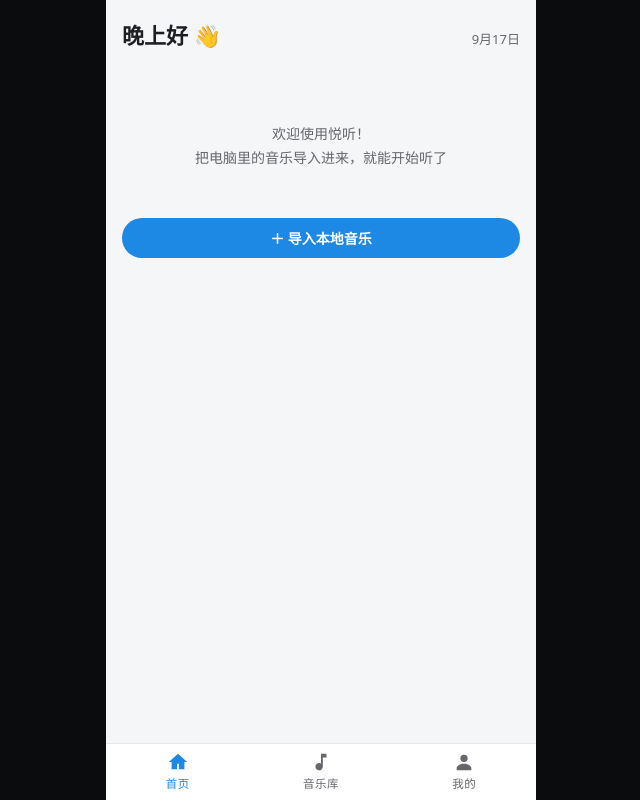
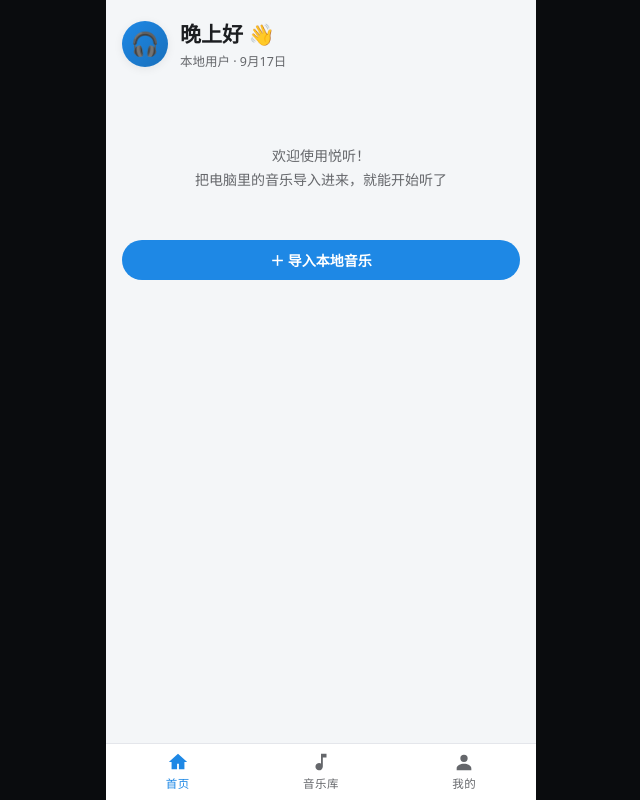
Before and after one commit to qingfeng1760/yueting-music-player, a website with bundled scripts: page index.html in a window 1280 px wide. Shown: the whole page, without its empty margins (319-959 px from the left). Built offline with nearby package versions, Linux system fonts and the light colour scheme.

Commit message:
调整：首页左上角改为用户头像
- 头像为圆形主色渐变，跟随自定义界面颜色变化
- 问候语与日期移到头像右侧；点击头像进入「我的」页

测试：uitest 新增检查（头像位于页面左上角且尺寸可点击、在问候语左侧、
点击后跳转 #/me），界面自检 10/10 通过；Node 测试 74/74 通过。

```diff
--- a/css/pages.css
+++ b/css/pages.css
@@ -71,6 +71,33 @@
 .game-icon { font-size: 34px; }
 .game-title { font-weight: 700; font-size: 15.5px; }
 .game-sub { font-size: 12.5px; color: var(--text-2); margin-top: 3px; line-height: 1.5; }
+
+/* ===== 首页头部：左上角用户头像 ===== */
+.home-head {
+  display: flex;
+  align-items: center;
+  gap: 12px;
+  margin-bottom: 16px;
+}
+.home-avatar {
+  width: 46px; height: 46px;
+  border-radius: 50%;
+  border: none;
+  cursor: pointer;
+  flex-shrink: 0;
+  font-size: 23px;
+  line-height: 1;
+  display: flex; align-items: center; justify-content: center;
+  color: var(--on-primary);
+  background: linear-gradient(135deg, var(--primary), var(--primary-strong));
+  box-shadow: var(--shadow);
+  transition: transform .15s;
+}
+.home-avatar:hover { transform: scale(1.05); }
+.home-avatar:active { transform: scale(.97); }
+.home-head-main { flex: 1; min-width: 0; }
+.home-head-main .page-title { font-size: 21px; }
+.home-head-sub { font-size: 12.5px; color: var(--text-2); margin-top: 3px; }
 
 /* ===== 首页：今日推荐横滑卡 ===== */
 .daily-row {
--- a/js/pages/home.js
+++ b/js/pages/home.js
@@ -21,14 +21,18 @@ export async function render(root) {
   const now = new Date();
   const dateText = `${now.getMonth() + 1}月${now.getDate()}日`;
 
-  root.innerHTML = `
-    <div style="display:flex;justify-content:space-between;align-items:baseline;margin-bottom:14px">
-      <h1 class="page-title" style="margin:0">${greeting(now)} 👋</h1>
-      <span style="color:var(--text-2);font-size:13px">${dateText}</span>
+root.innerHTML = `
+    <div class="home-head">
+      <button class="home-avatar" id="home-avatar" aria-label="进入我的">🎧</button>
+      <div class="home-head-main">
+        <h1 class="page-title" style="margin:0">${greeting(now)} 👋</h1>
+        <div class="home-head-sub">本地用户 · ${dateText}</div>
+      </div>
     </div>
     <div id="home-body"></div>`;
 
   const body = root.querySelector('#home-body');
+  root.querySelector('#home-avatar').onclick = () => { location.hash = '#/me'; };
 
   async function draw() {
     const songs = await store.listSongs();
```
Also changed, not shown: js/dev/uitest.js (+20 -0 lines).
